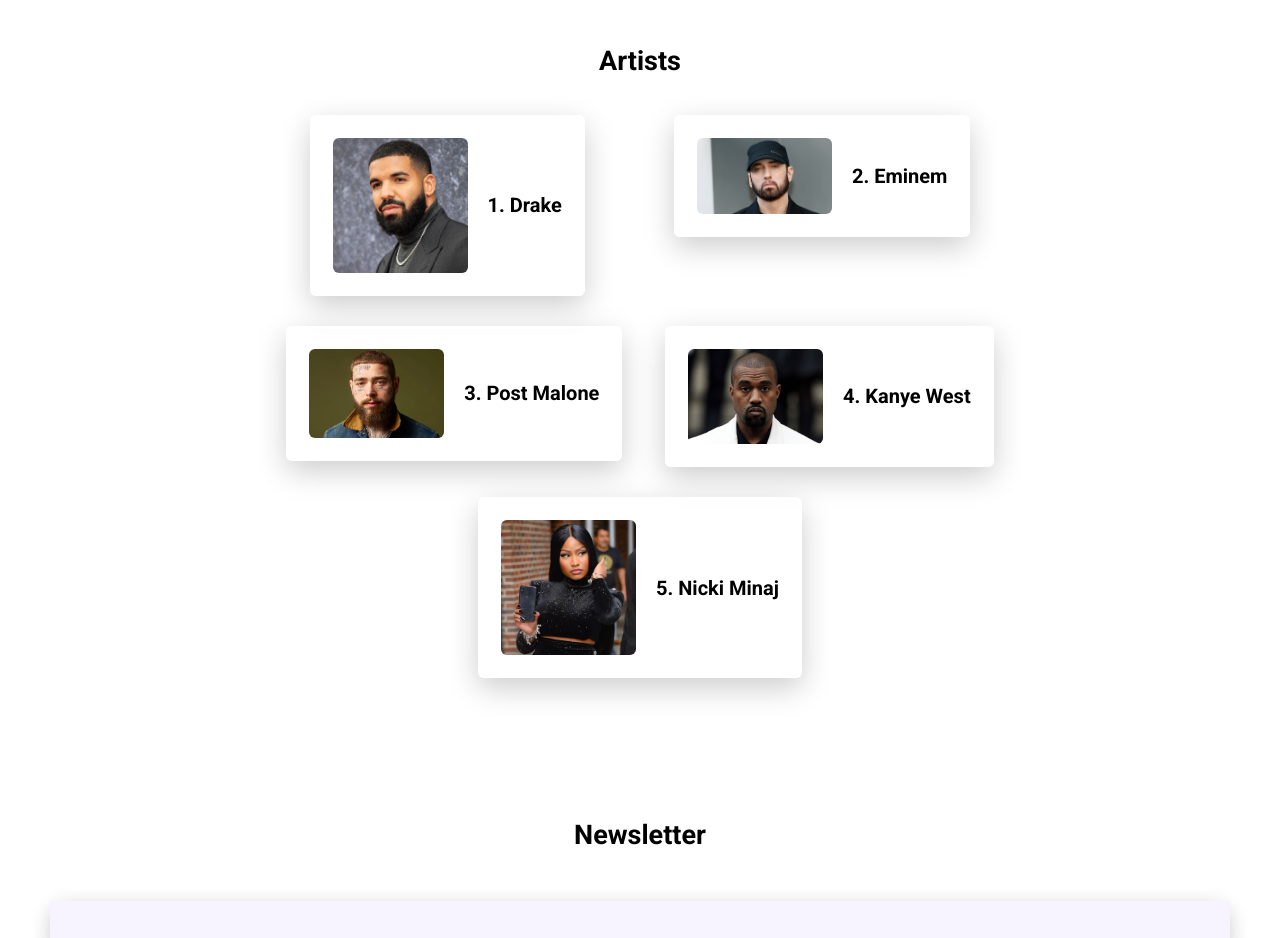
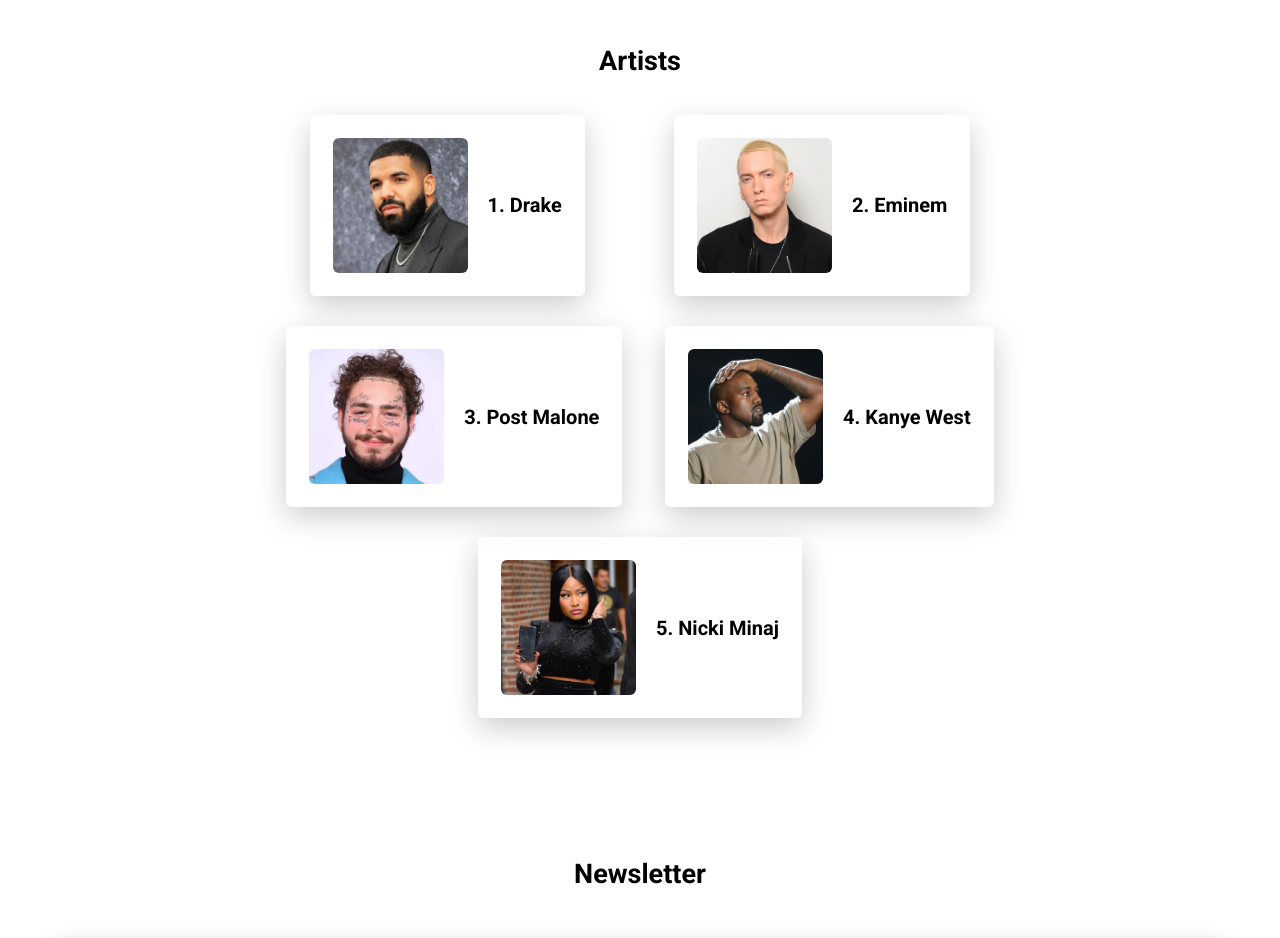
Before and after one commit to Axelhebrard/website-artists, a plain HTML site: page index.html in a window 1280 px wide. Shown: the part 880-1818 px from the top of the page. Drawn offline with Linux system fonts and the light colour scheme.

Commit message:
Update index.html

```diff
--- a/index.html
+++ b/index.html
@@ -37,19 +37,19 @@
 				</div></a>
 
 				<a href="eminem.html" target="_blank"><div class="card">
-					<img src="images/eminembanner.webp" alt="Eminem">
+					<img src="images/eminem.webp" alt="Eminem">
 					<h3>2. Eminem</h3>
 
 				</div></a>
 
 				<a href="postmalone.html" target="_blank"><div class="card">
-					<img src="images/postmalonebanner.webp" alt="Post Malone">
+					<img src="images/postmalone.webp" alt="Post Malone">
 					<h3>3. Post Malone</h3>
 
 				</div></a>
 
 				<a href="kanyewest.html" target="_blank"><div class="card">
-					<img src="images/kanyewestbanner.jpg" alt="Kanye West">
+					<img src="images/kanyewest.webp" alt="Kanye West">
 					<h3>4. Kanye West</h3>
 
 				</div></a>
```
